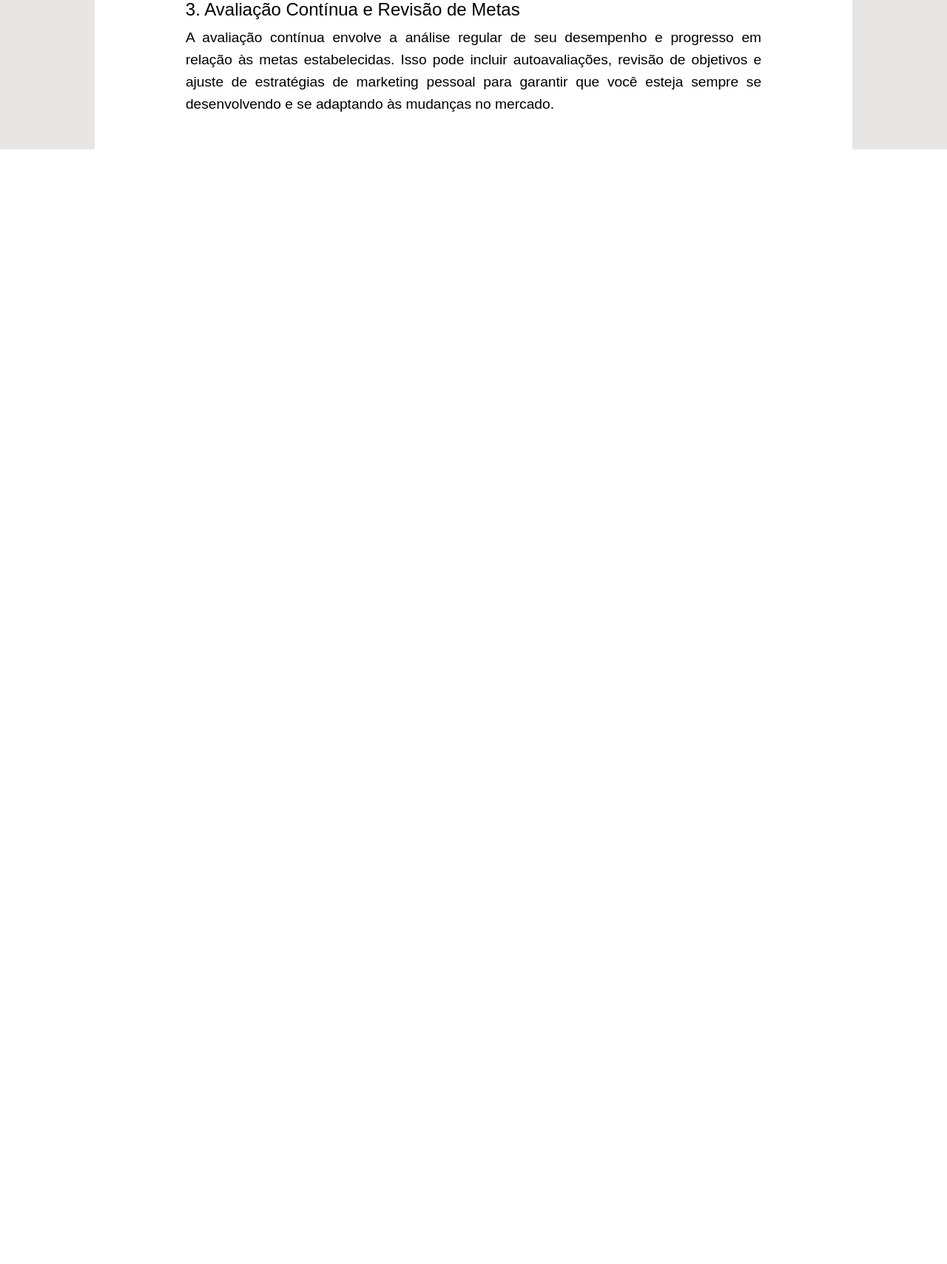
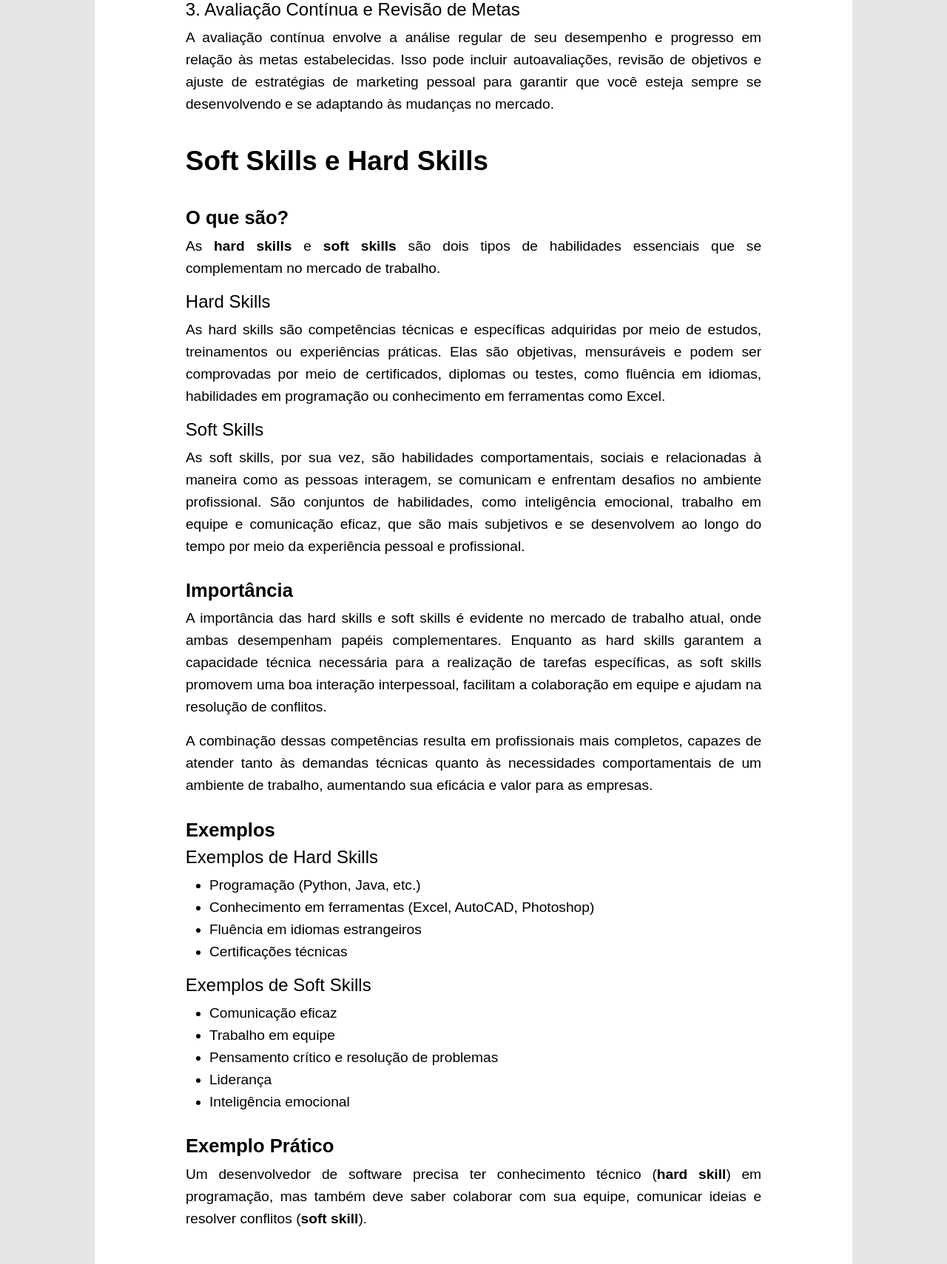
Before and after one commit to PauloCesar26/TCC_HireQuest, a PHP site: page /TCC_HireQuest/TCC_HireQuest/MarketingPessoal/conteudos/melhoriaContinua.php in a window 1280 px wide. Shown: the part 2223-3932 px from the top of the page at 74% size. Before the commit the page ends 2425 px from the top, so only its background shows below. Run offline with PHP 8.4, Linux system fonts and the light colour scheme.

Commit message:
TCC_HireQuest

```diff
--- a/MarketingPessoal/conteudos/melhoriaContinua.php
+++ b/MarketingPessoal/conteudos/melhoriaContinua.php
@@ -62,6 +62,72 @@
                     <p class="text">A avaliação contínua envolve a análise regular de seu desempenho e progresso em relação às metas estabelecidas. Isso pode incluir autoavaliações, revisão de objetivos e ajuste de estratégias de marketing pessoal para garantir que você esteja sempre se desenvolvendo e se adaptando às mudanças no mercado.</p>
                 </article>
             </section>
+
+            <br>
+            <header>
+                <h1 class="title1">Soft Skills e Hard Skills</h1>
+            </header>
+
+            <section>
+                <h2 class="title">O que são?</h2>
+                <p class="text">
+                    As <strong>hard skills</strong> e <strong>soft skills</strong> são dois tipos de habilidades essenciais que se complementam no mercado de trabalho.
+                </p>
+                <article>
+                    <h3>Hard Skills</h3>
+                    <p class="text">
+                        As hard skills são competências técnicas e específicas adquiridas por meio de estudos, treinamentos ou experiências práticas. Elas são objetivas, mensuráveis e podem ser comprovadas por meio de certificados, diplomas ou testes, como fluência em idiomas, habilidades em programação ou conhecimento em ferramentas como Excel.
+                    </p>
+                </article>
+                <article>
+                    <h3>Soft Skills</h3>
+                    <p class="text">
+                        As soft skills, por sua vez, são habilidades comportamentais, sociais e relacionadas à maneira como as pessoas interagem, se comunicam e enfrentam desafios no ambiente profissional. São conjuntos de habilidades, como inteligência emocional, trabalho em equipe e comunicação eficaz, que são mais subjetivos e se desenvolvem ao longo do tempo por meio da experiência pessoal e profissional.
+                    </p>
+                </article>
+            </section>
+
+            <section>
+                <h2 class="title">Importância</h2>
+                <p class="text">
+                    A importância das hard skills e soft skills é evidente no mercado de trabalho atual, onde ambas desempenham papéis complementares. Enquanto as hard skills garantem a capacidade técnica necessária para a realização de tarefas específicas, as soft skills promovem uma boa interação interpessoal, facilitam a colaboração em equipe e ajudam na resolução de conflitos.
+                </p>
+                <p class="text">
+                    A combinação dessas competências resulta em profissionais mais completos, capazes de atender tanto às demandas técnicas quanto às necessidades comportamentais de um ambiente de trabalho, aumentando sua eficácia e valor para as empresas.
+                </p>
+            </section>
+
+            <section>
+                <h2 class="title">Exemplos</h2>
+                <article>
+                    <h3>Exemplos de Hard Skills</h3>
+                    <ul class="text">
+                        <li>Programação (Python, Java, etc.)</li>
+                        <li>Conhecimento em ferramentas (Excel, AutoCAD, Photoshop)</li>
+                        <li>Fluência em idiomas estrangeiros</li>
+                        <li>Certificações técnicas</li>
+                    </ul>
+                </article>
+                <article>
+                    <h3>Exemplos de Soft Skills</h3>
+                    <ul class="text">
+                        <li>Comunicação eficaz</li>
+                        <li>Trabalho em equipe</li>
+                        <li>Pensamento crítico e resolução de problemas</li>
+                        <li>Liderança</li>
+                        <li>Inteligência emocional</li>
+                    </ul>
+                </article>
+            </section>
+
+            <section>
+                <h2 class="title">Exemplo Prático</h2>
+                <p class="text">
+                    Um desenvolvedor de software precisa ter conhecimento técnico (<strong>hard skill</strong>) em programação, mas também deve saber colaborar com sua equipe, comunicar ideias e resolver conflitos (<strong>soft skill</strong>).
+                </p>
+            </section>
+
+
         </main>
     </div>
 </body>
```
Also changed, not shown: MarketingPessoal/search/marketing_pessoal.sql (+13 -9 lines).
